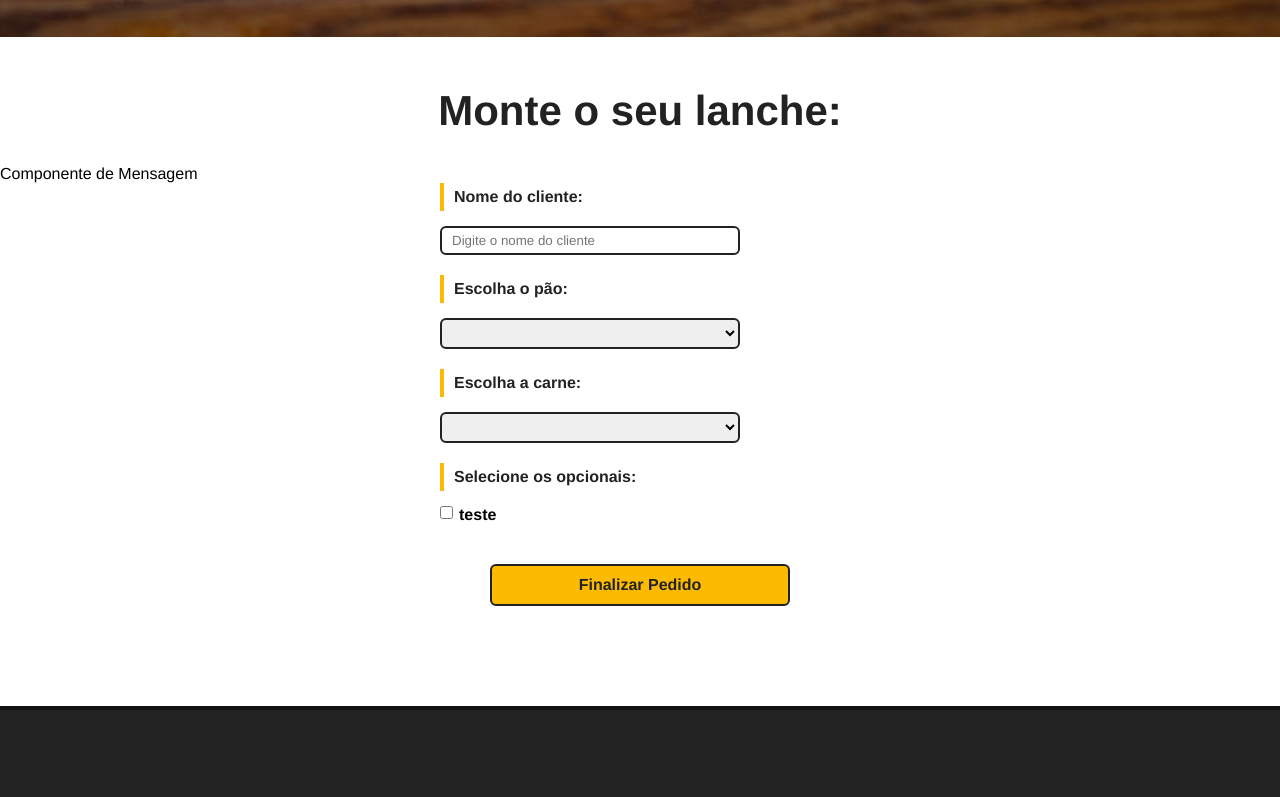
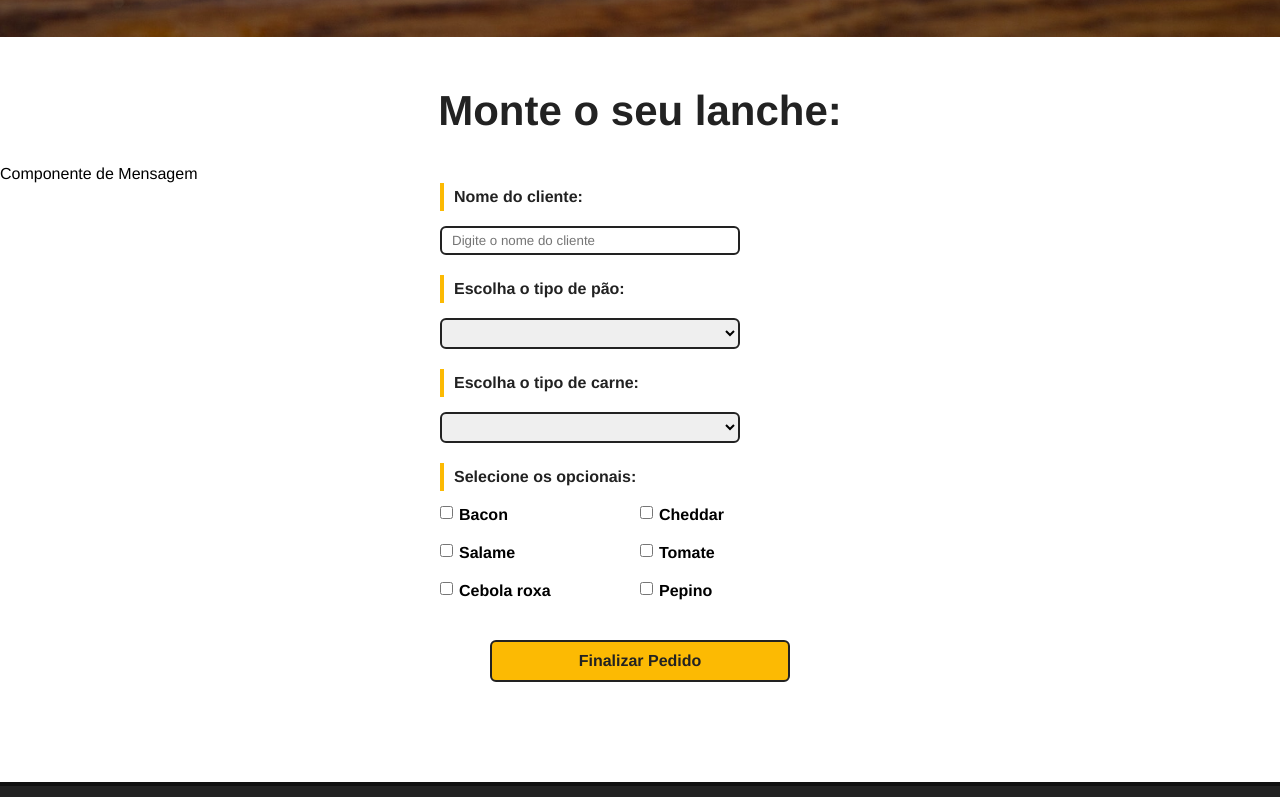
Before and after one commit to DevMatheusMarques/project-make-your-burguer, a Vue app: page / in a window 1280 px wide. Shown: the part 541-1338 px from the top of the page. Built offline with nearby package versions, Linux system fonts and the light colour scheme; data requests are answered from the project's data file.

Commit message:
Retrieving data from the bank and inserting them into the form

```diff
--- a/src/components/Form.vue
+++ b/src/components/Form.vue
@@ -1,6 +1,33 @@
 <script>
 export default {
-  name: "Form"
+  name: "Form",
+  data() {
+    return {
+      breads: null,
+      meats: null,
+      optionaldata: null,
+      name: null,
+      bread: null,
+      meat: null,
+      optional: [],
+      status: "Solicitado",
+      msg: null
+    }
+  },
+  methods: {
+    async getIngredients() {
+      const req = await fetch("http://localhost:3000/ingredientes");
+      const data = await req.json();
+
+      this.breads = data.paes;
+      this.meats = data.carnes;
+      this.optionaldata = data.opcionais;
+
+    }
+  },
+  mounted() {
+    this.getIngredients();
+  }
 }
 </script>
 
@@ -10,27 +37,29 @@ export default {
     <div class="form">
       <div class="form__input">
         <label for="name">Nome do cliente:</label>
-        <input type="text" name="name" id="name" v-model="nome" placeholder="Digite o nome do cliente">
+        <input type="text" name="name" id="name" v-model="nome" placeholder="Digite o nome do cliente" required>
       </div>
       <div class="form__input">
-        <label for="bread">Escolha o pão:</label>
-        <select name="bread" id="bread" v-model="bread">
-          <option value="">Selecione o tipo de pão</option>
+        <label for="bread">Escolha o tipo de pão:</label>
+        <select name="bread" id="bread" v-model="bread" required>
           <option value=""></option>
+          <option v-for="bread in breads" :key="bread.id" :value="bread.tipo">
+            {{bread.tipo}}
+          </option>
         </select>
       </div>
       <div class="form__input">
-        <label for="meat">Escolha a carne:</label>
-        <select name="meat" id="bread" v-model="meat">
-          <option value="">Selecione o tipo de carne</option>
+        <label for="meat">Escolha o tipo de carne:</label>
+        <select name="meat" id="bread" v-model="meat" required>
           <option value=""></option>
+          <option v-for="meat in meats" :key="meat.id" :value="meat.tipo">{{meat.tipo}}</option>
         </select>
       </div>
       <div class="form__input form__input-optional">
         <label for="optional" class="form__input-title">Selecione os opcionais:</label>
-        <div class="form__input-checkbox">
-          <input type="checkbox" name="optional" id="optional" v-model="optional" value="">
-          <span>teste</span>
+        <div class="form__input-checkbox" v-for="optional in optionaldata" :key="optional.id" aria-required="true">
+          <input type="checkbox" name="optionals" v-model="optionals" :value="optional.tipo">
+          <span>{{ optional.tipo }}</span>
         </div>
       </div>
       <div class="form__input">
```
